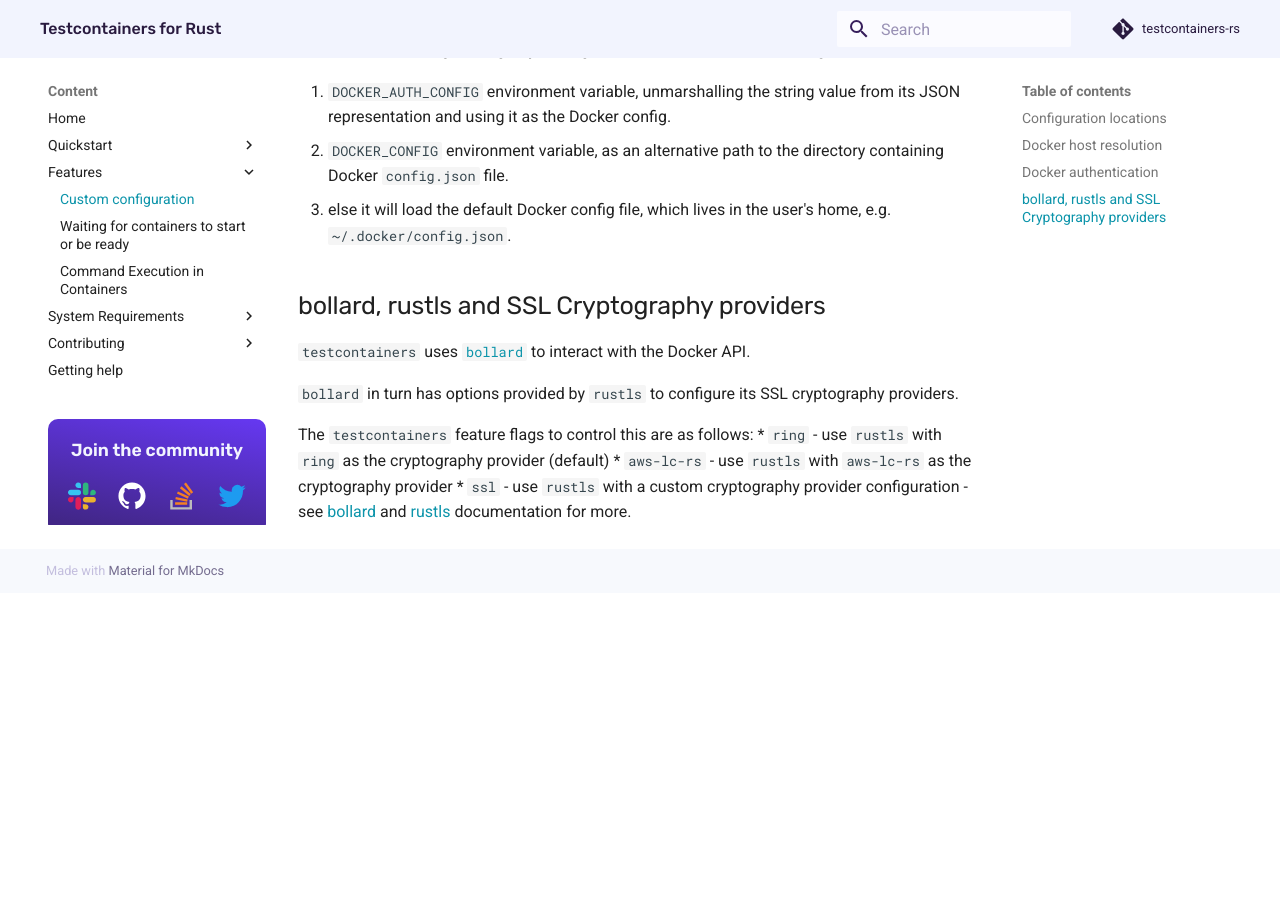
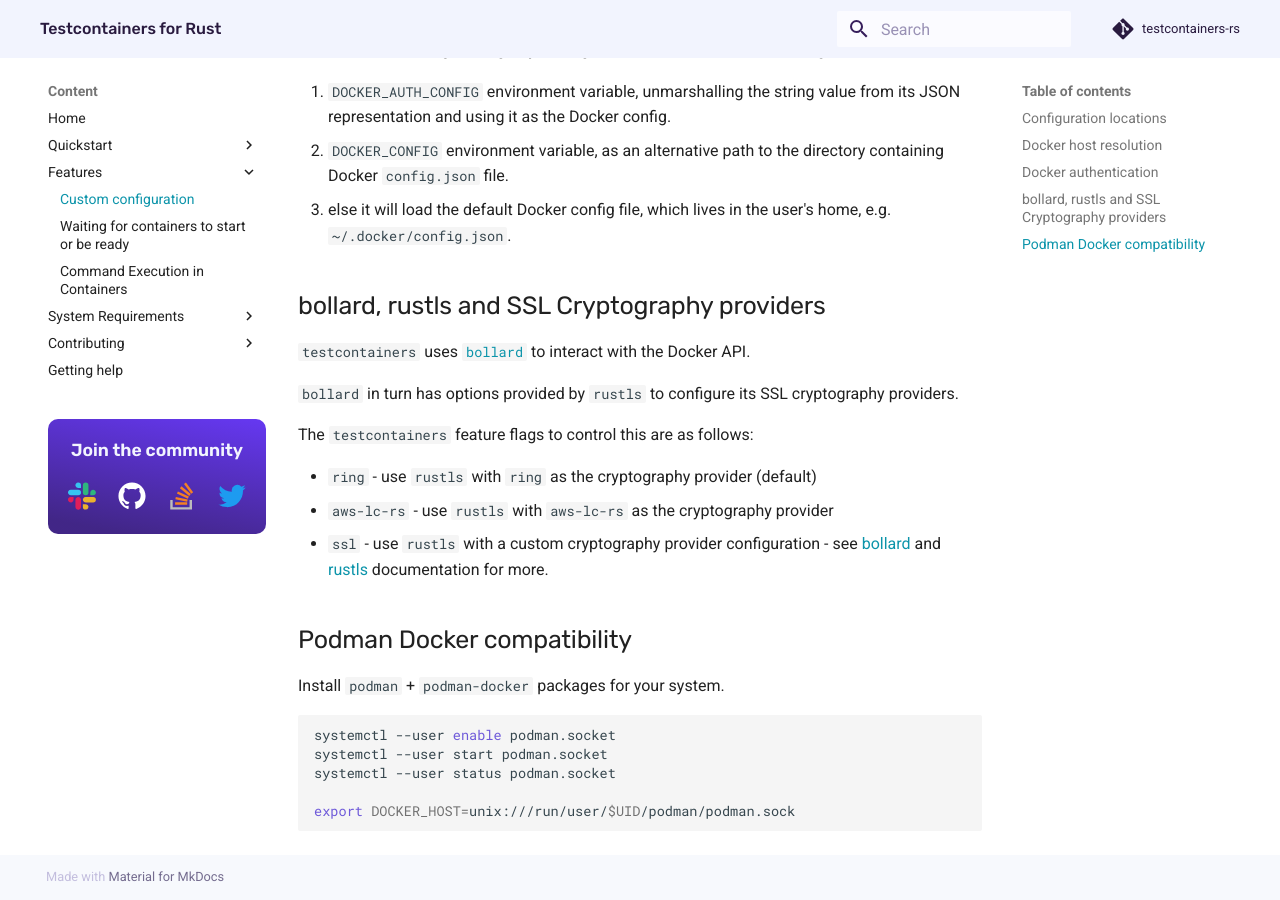
Before and after one commit to testcontainers/testcontainers-rs, an MkDocs documentation site: the page built from docs/features/configuration.md, in a window 1280 px wide and 900 px high, scrolled down 987 px. Built offline with MkDocs 1.6.1 and Material for MkDocs 9.7.7, drawn with Linux system fonts in a browser that asks for light colours; comment, search, counter and statistics services are not loaded; before the commit the page ends 1580 px from its top, so only the background shows below that.

Commit message:
doc: add notes about podman usage
Signed-off-by: mbodmer <marc.bodmer@email.ch>

````diff
--- a/docs/features/configuration.md
+++ b/docs/features/configuration.md
@@ -33,11 +33,25 @@ Configuration is fetched in the following order:
 3. else it will load the default Docker config file, which lives in the user's home, e.g. `~/.docker/config.json`.
 
 ## bollard, rustls and SSL Cryptography providers
+
 `testcontainers` uses [`bollard`](https://docs.rs/bollard/latest/bollard/) to interact with the Docker API.
 
 `bollard` in turn has options provided by `rustls` to configure its SSL cryptography providers.
 
 The `testcontainers` feature flags to control this are as follows:
+
 * `ring` - use `rustls` with `ring` as the cryptography provider (default)
 * `aws-lc-rs` - use `rustls` with `aws-lc-rs` as the cryptography provider
 * `ssl` - use `rustls` with a custom cryptography provider configuration - see [bollard](https://docs.rs/bollard/latest/bollard/#feature-flags) and [rustls](https://docs.rs/rustls/latest/rustls/#cryptography-providers) documentation for more.
+
+## Podman Docker compatibility
+
+Install `podman` + `podman-docker` packages for your system.
+
+```sh
+systemctl --user enable podman.socket
+systemctl --user start podman.socket
+systemctl --user status podman.socket
+
+export DOCKER_HOST=unix:///run/user/$UID/podman/podman.sock
+```
````
